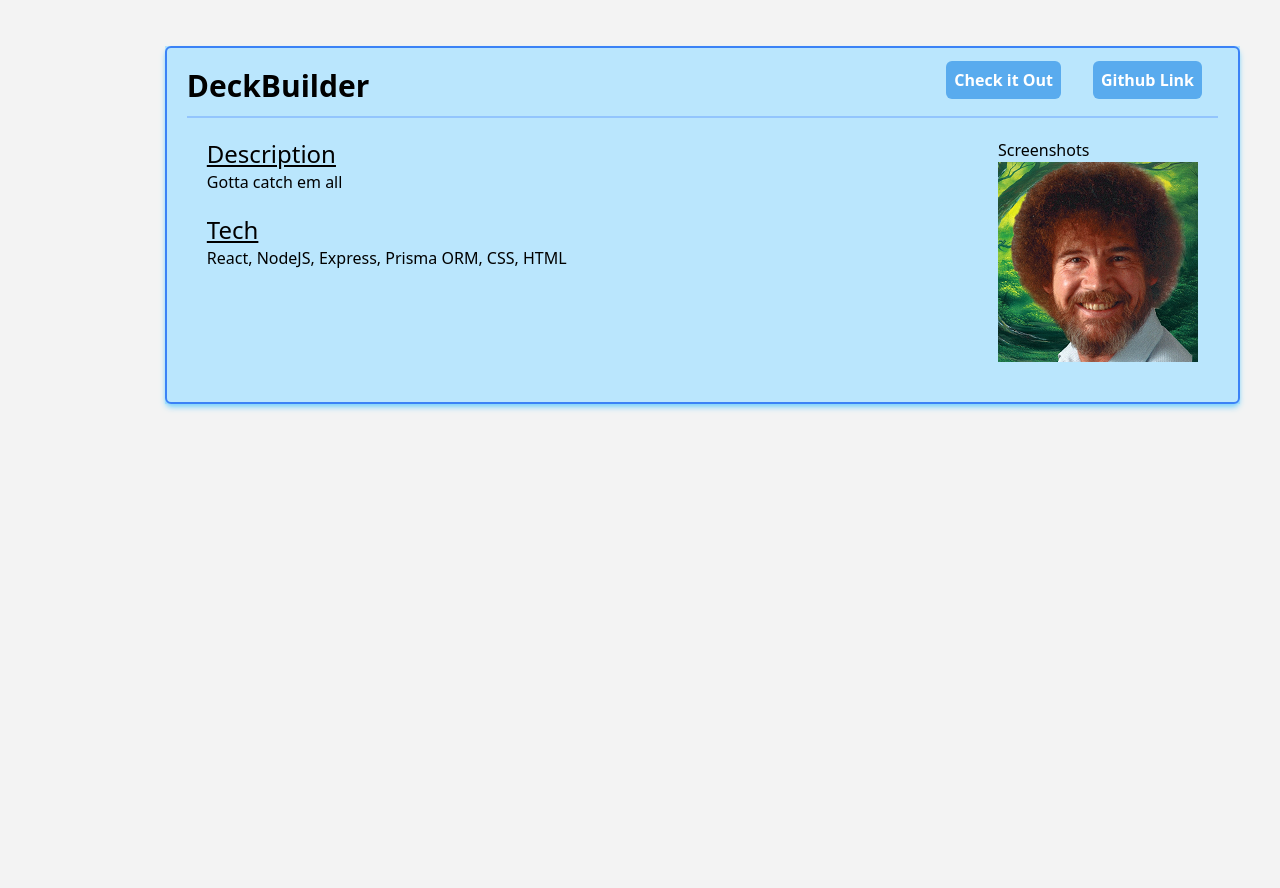
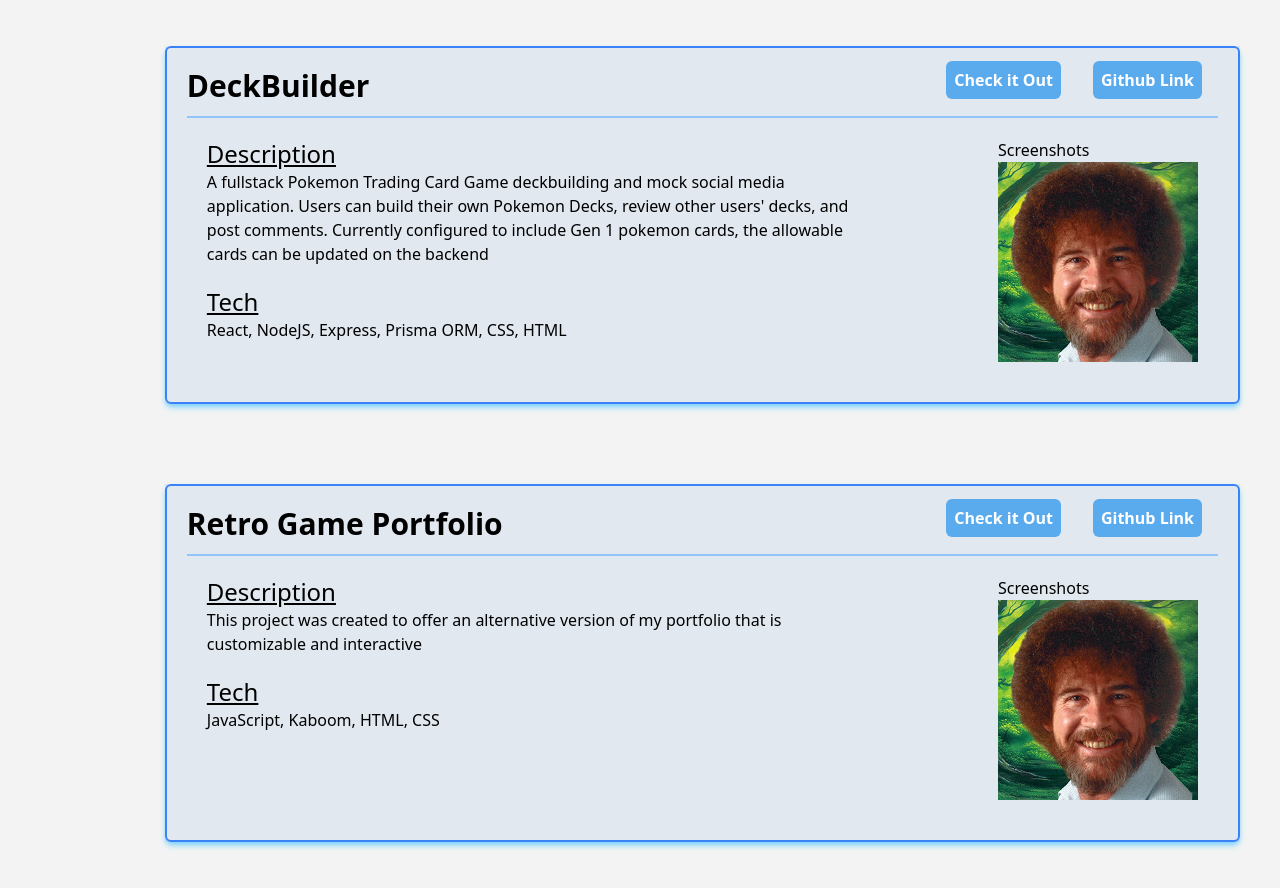
Before and after one commit to josephesteva/portfolio, a React (Vite) app: page / in a window 1280 px wide. Shown: the part 1080-1968 px from the top of the page. Before the commit the page ends 1532 px from the top, so only its background shows below. Built offline with nearby package versions, Linux system fonts and the light colour scheme; a web font is replaced by a local one.

Commit message:
Update NavBar with navigation links and project data content

```diff
--- a/src/App.css
+++ b/src/App.css
@@ -26,38 +26,10 @@ h2 {
 	padding: .5em;
 	margin-bottom: 5em;
 	border-radius: 6px;
-	color: white!important;
+	color: white;
 	font-weight: 600;
 	background-color: rgb(89, 171, 238);
 }
-/* a {
-	margin: 1em;
-	padding: .5em;
-	margin-bottom: 5em;
-	border-radius: 6px;
-	color: white!important;
-	font-weight: 600;
-	background-color: rgb(89, 171, 238);
-} */
-
-/* p~a {
-	background-color: none;
-	padding: 0;
-	margin: 0px;
-	border-radius: 0px;
-} */
-
-/* span>a {
-	background-color: none;
-	padding: 0;
-	margin: 0px;
-	border-radius: 0px;
-} */
-
-/* .door-holder {
-	display: inline;
-	width: 100px;
-} */
 
 a:hover{
 	box-shadow: 2px 2px 3px rgb(179, 176, 176);
--- a/src/components/NavBar.jsx
+++ b/src/components/NavBar.jsx
@@ -1,4 +1,5 @@
 import React, { useState } from "react";
+import { projectData } from "../projectData";
 
 export default function Header() {
   const [isDropdownVisible, setIsDropdownVisible] = useState(false);
@@ -23,14 +24,20 @@ export default function Header() {
             <a href="#projects">Projects</a>
           </span>
           <span onMouseEnter={showDropdown} onMouseLeave={hideDropdown} className="bg-sky-700">
-            Projects
+            <a href="#projects">Projects</a>
             {isDropdownVisible ? (
-              <div className="bg-sky-700 fixed">
-                <a className="">Project 2</a>
-                <a className="">Project 1</a>
-                <a className="">Project 3</a>
+              <div className="flex gap-3 flex-col items-start bg-sky-700 fixed">
+                {projectData.map((project) => {
+                  return <a href={`#${project.id}`}>{project.title}</a>;
+                  // "Hello";
+                })}
               </div>
-            ) : null}
+            ) : // <div className="flex gap-3 flex-col bg-sky-700 fixed">
+            //   <a href={`#${projectData[0].id}`}>Project 1</a>
+            //   <a className="">Project 2</a>
+            //   <a className="">Project 3</a>
+            // </div>
+            null}
           </span>
           <span className="flex gap-1">
             <span>Retro 2D Porfolio:</span>
--- a/src/components/Project.jsx
+++ b/src/components/Project.jsx
@@ -3,7 +3,7 @@ import React from "react";
 export default function Project({ project }) {
   return (
     <>
-      <div className="flex m-10 justify-center bg-sky-200">
+      <div id={project.id} className="flex m-10 justify-center bg-slate-200">
         <div className="project-card flex flex-col border-2 border-blue-500 p-5 rounded-md shadow-md shadow-sky-300 hover:shadow-lg hover:shadow-sky-500">
           <div className="flex justify-between pb-3 border-b-2 border-blue-300">
             <h3 className="text-3xl font-semibold">{project.title}</h3>
--- a/src/projectData.js
+++ b/src/projectData.js
@@ -1,5 +1,6 @@
 export const projectData = [
 	{
+		id: 'tetross',
 		title: 'TetRoss',
 		description: 'This project was created to practice DOM manipulation using basic HTML, CSS, and JavaScript. The game features block manipulation, scoring, leveling, increasing difficulty, and music',
 		tech: 'HTML, CSS, JavaScript',
@@ -7,11 +8,20 @@ export const projectData = [
 		githubLink: 'https://github.com/josephesteva/tetris'
 	},
 	{
+		id: 'deckbuilder',
 		title: 'DeckBuilder',
-		description: 'Gotta catch em all',
+		description: "A fullstack Pokemon Trading Card Game deckbuilding and mock social media application. Users can build their own Pokemon Decks, review other users' decks, and post comments. Currently configured to include Gen 1 pokemon cards, the allowable cards can be updated on the backend",
 		tech: 'React, NodeJS, Express, Prisma ORM, CSS, HTML',
 		siteLink: 'https://deckbuilder.onrender.com/',
 		githubLink: 'https://github.com/josephesteva/DeckBuilder'
 	},
+	{
+		id: 'game-portfolio',
+		title: 'Retro Game Portfolio',
+		description: 'This project was created to offer an alternative version of my portfolio that is customizable and interactive',
+		tech: 'JavaScript, Kaboom, HTML, CSS',
+		siteLink: "TODO",
+		githubLink: "TODO"
+	}
 
 ]
```
